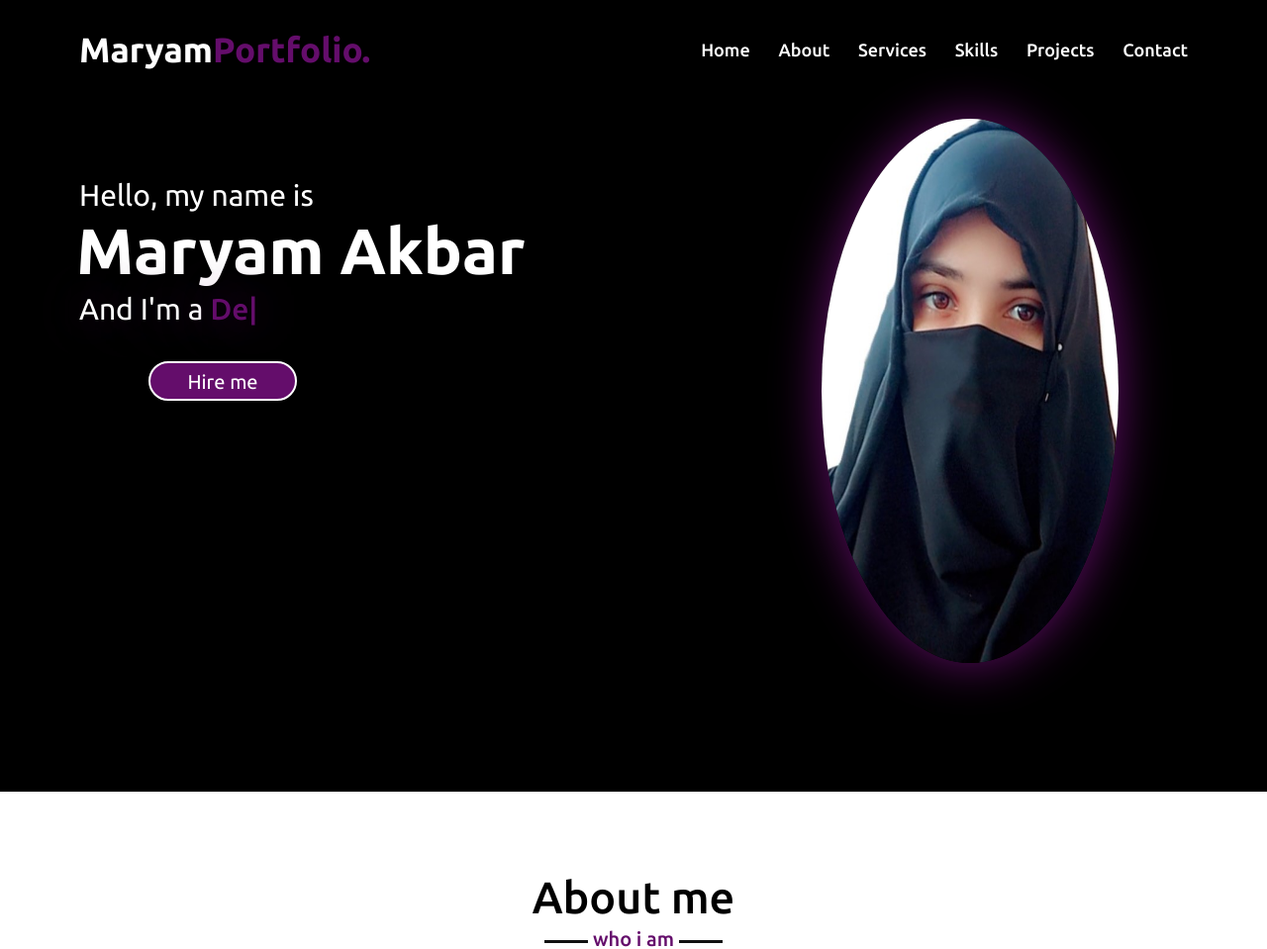
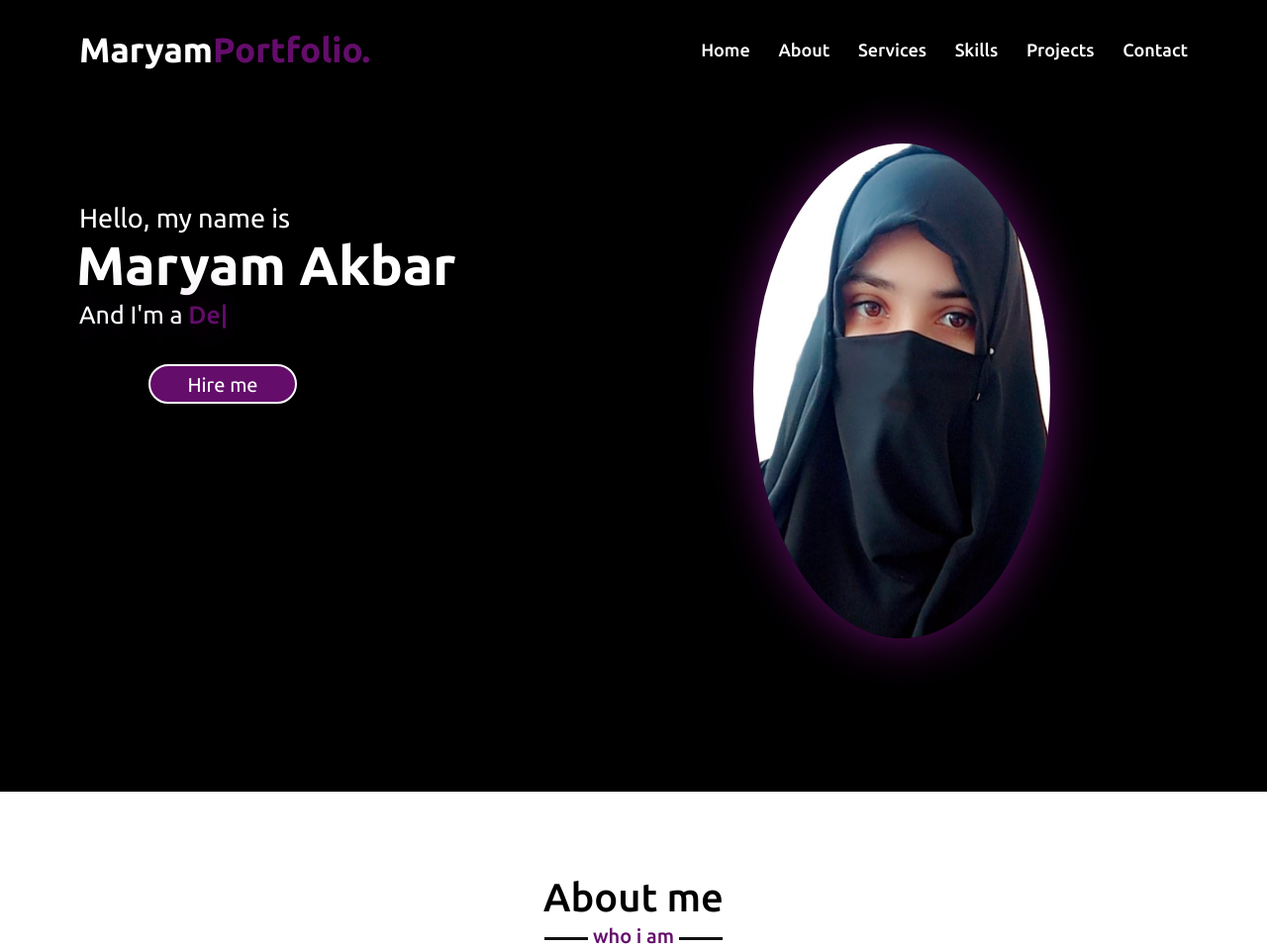
Before and after one commit to MaryamAkbar123/Personal_Portfolio, a plain HTML site: page index.html in a window 1280 px wide. Shown: the top 959 px of the page at 99% size. Drawn offline with nearby package versions, Linux system fonts and the light colour scheme.

Commit message:
Add files via upload

```diff
--- a/style.css
+++ b/style.css
@@ -28,15 +28,6 @@ html{
 
 /* all similar content styling codes */
 
-section {
-    height: 100vh; /* Full screen height */
-    display: flex;
-    align-items: center; /* Center content vertically */
-    justify-content: center; /* Center content horizontally */
-    padding: 0; /* Remove padding to align with full height */
-    box-sizing: border-box;
-}
-
 .max-width{
     max-width: 1300px;
     padding: 0 80px;
@@ -44,8 +35,9 @@ section {
 }
 .about, .services, .skills, .teams, .contact, footer{
     font-family: 'Poppins', sans-serif;
-      height: 100vh;
+    height: 100vh;
     width: 100%;
+
 }
 .about .about-content,
 .services .serv-content,
@@ -56,10 +48,21 @@ section {
     align-items: center;
     justify-content: space-between;
 }
+
+/* All sections to have full screen height */
+section {
+    height: 100vh; /* Full screen height */
+    display: flex;
+    align-items: center; /* Center content vertically */
+    justify-content: center; /* Center content horizontally */
+    padding: 0; /* Remove padding to align with full height */
+    box-sizing: border-box;
+}
+
 section .title{
     position: relative;
     text-align: center;
-    font-size: 45px;
+    font-size: 40px;
     font-weight: 500;
     margin-bottom: 60px;
     padding-bottom: 20px;
@@ -197,23 +200,23 @@ section .title::after{
   margin-right: 0;
 }
 .home .home-content .text-1{
-    font-size: 30px;
+    font-size: 27px;
     margin-top: 100px;
 }
 .home .home-content .text-2{
-    font-size: 65px;
+    font-size: 55px;
     font-weight: 600;
     margin-left: -3px;
 }
 .home .home-content .text-3{
-    font-size: 30px;
+    font-size: 25px;
     margin: 5px 0;
     text-shadow: 0 0 50px  #640D6B;
 }
 .image img {
     width: 100%;
-    max-width: 300px;
-    height: 550px;
+    max-width: 350px;
+    height: 500px;
     border-radius: 50%;
     box-shadow: 0 0 50px #640D6B;
     margin: 40px auto; /* Center image horizontally */
```
